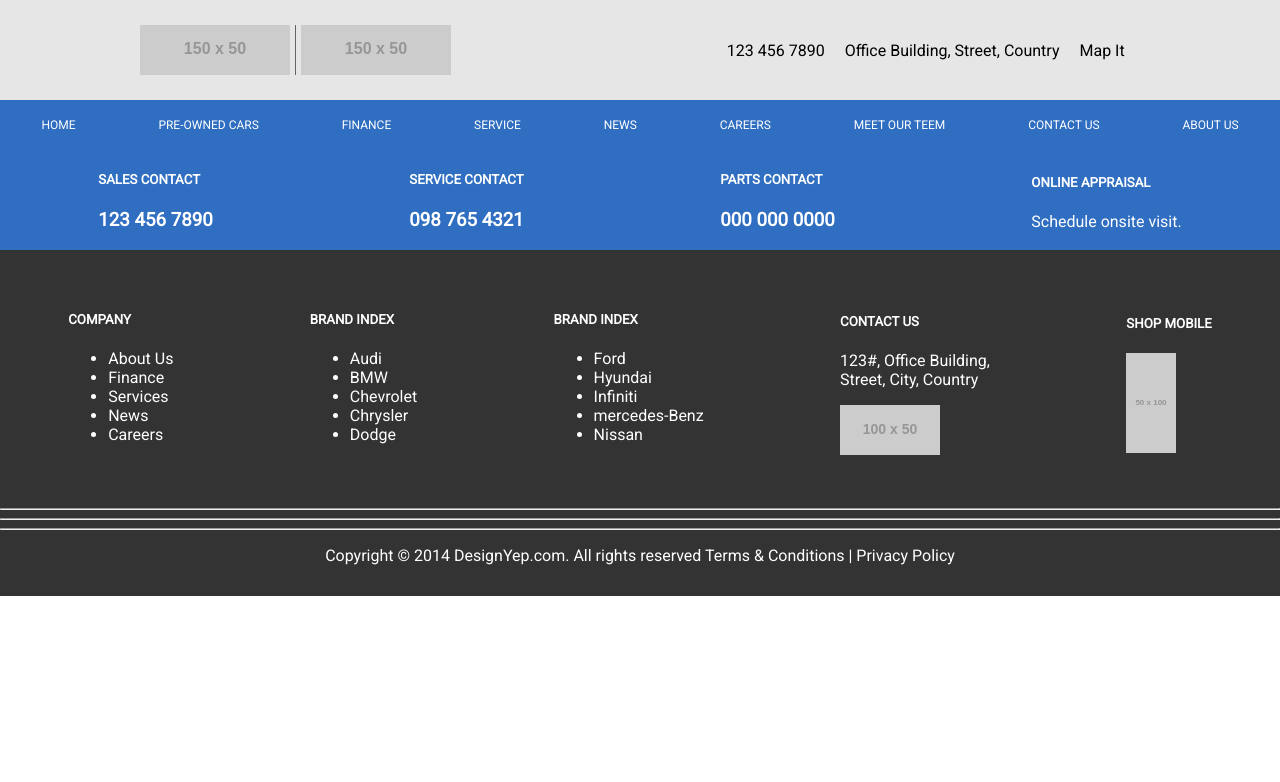
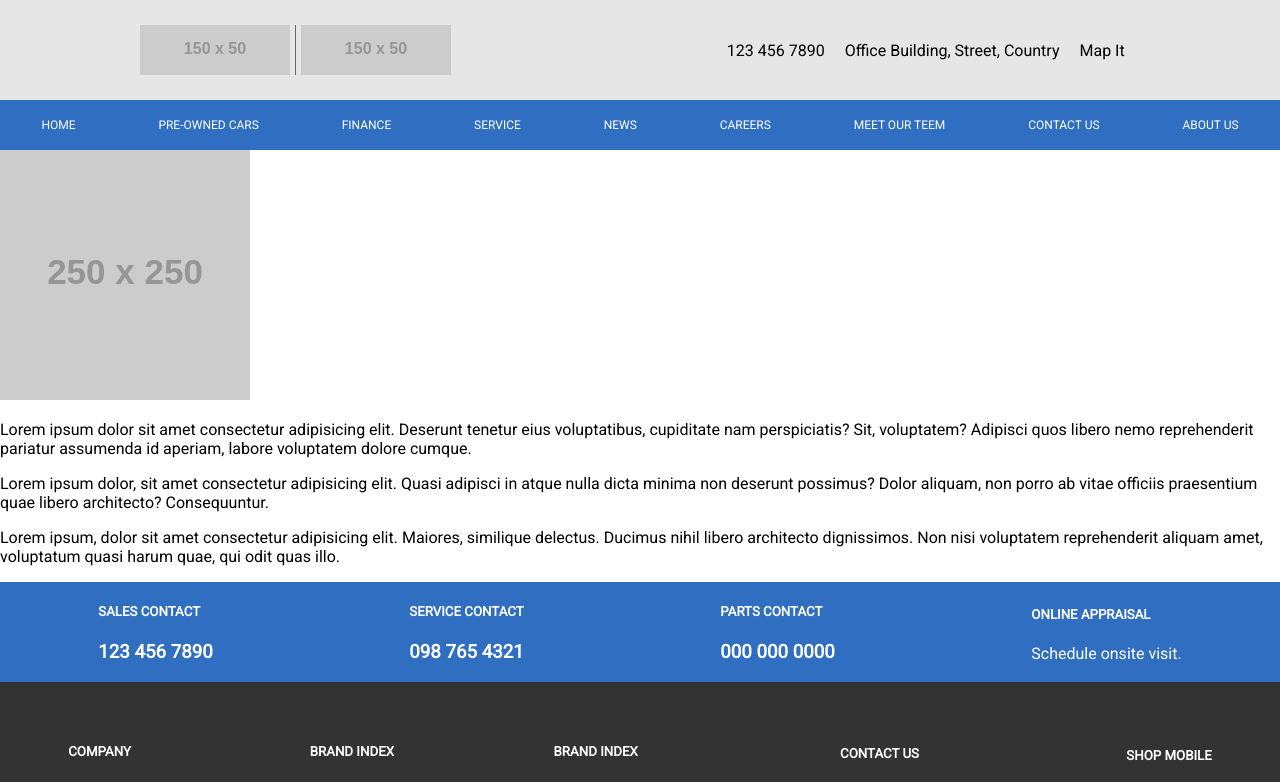
Before and after one commit to jlpritscher1/carzone-frontend, an Angular app: page /about in a window 1280 px wide. Before the commit this address led to /. Shown: the top 782 px of the page. Built offline with nearby package versions, Linux system fonts and the light colour scheme.

Commit message:
About Us Page

```diff
--- /dev/null
+++ b/src/app/about/about.component.html
@@ -0,0 +1,8 @@
+<body>
+    <div class="aboutus">
+        <img src="https://placehold.it/250x250" alt="About Us Placeholder">
+        <p>Lorem ipsum dolor sit amet consectetur adipisicing elit. Deserunt tenetur eius voluptatibus, cupiditate nam perspiciatis? Sit, voluptatem? Adipisci quos libero nemo reprehenderit pariatur assumenda id aperiam, labore voluptatem dolore cumque.</p>
+        <p>Lorem ipsum dolor, sit amet consectetur adipisicing elit. Quasi adipisci in atque nulla dicta minima non deserunt possimus? Dolor aliquam, non porro ab vitae officiis praesentium quae libero architecto? Consequuntur.</p>
+        <p>Lorem ipsum, dolor sit amet consectetur adipisicing elit. Maiores, similique delectus. Ducimus nihil libero architecto dignissimos. Non nisi voluptatem reprehenderit aliquam amet, voluptatum quasi harum quae, qui odit quas illo.</p>
+    </div>
+</body>
--- /dev/null
+++ b/src/app/about/about.component.ts
@@ -0,0 +1,15 @@
+import { Component, OnInit } from '@angular/core';
+
+@Component({
+  selector: 'app-about',
+  templateUrl: './about.component.html',
+  styleUrls: ['./about.component.scss']
+})
+export class AboutComponent implements OnInit {
+
+  constructor() { }
+
+  ngOnInit() {
+  }
+
+}
--- a/src/app/app-routing.module.ts
+++ b/src/app/app-routing.module.ts
@@ -3,11 +3,16 @@ import { Routes, RouterModule } from '@angular/router';
 
 import { HomeComponent } from '../app/home/home.component';
 import { ContactComponent } from '../app/contact/contact.component';
+import { AboutComponent } from '../app/about/about.component';
 
 const routes: Routes = [{
   path: '',
   component: HomeComponent
 }, {
+  path: 'about',
+  component: AboutComponent
+},
+{
   path: 'contact',
   component: ContactComponent
 }];
--- a/src/app/app.module.ts
+++ b/src/app/app.module.ts
@@ -8,6 +8,7 @@ import { HomeComponent } from './home/home.component';
 import { CarsComponent } from './cars/cars.component';
 import { FooterComponent } from './footer/footer.component';
 import { ContactComponent } from './contact/contact.component';
+import { AboutComponent } from './about/about.component';
 
 @NgModule({
   declarations: [
@@ -16,7 +17,8 @@ import { ContactComponent } from './contact/contact.component';
     HomeComponent,
     CarsComponent,
     FooterComponent,
-    ContactComponent
+    ContactComponent,
+    AboutComponent
   ],
   imports: [
     BrowserModule,
--- a/src/app/cars/cars.component.html
+++ b/src/app/cars/cars.component.html
@@ -12,6 +12,7 @@
     <h3>Mileage</h3>
     <p>Price</p>
     <input type="checkbox">
+    <i class="far fa-heart"></i>
   </div>
   <div>
     <img src="http://placehold.it/280x200" alt="">
@@ -19,6 +20,7 @@
     <h3>Mileage</h3>
     <p>Price</p>
     <input type="checkbox">
+    <i class="far fa-heart"></i>
   </div>
   <div>
     <img src="http://placehold.it/280x200" alt="">
@@ -26,6 +28,7 @@
     <h3>Mileage</h3>
     <p>Price</p>
     <input type="checkbox">
+    <i class="far fa-heart"></i>
   </div>
   <div>
     <img src="http://placehold.it/280x200" alt="">
@@ -33,6 +36,7 @@
     <h3>Mileage</h3>
     <p>Price</p>
     <input type="checkbox">
+    <i class="far fa-heart"></i>
   </div>
   <div>
     <img src="http://placehold.it/280x200" alt="">
@@ -40,6 +44,7 @@
     <h3>Mileage</h3>
     <p>Price</p>
     <input type="checkbox">
+    <i class="far fa-heart"></i>
   </div>
   <div>
     <img src="http://placehold.it/280x200" alt="">
@@ -47,5 +52,6 @@
     <h3>Mileage</h3>
     <p>Price</p>
     <input type="checkbox">
+    <i class="far fa-heart"></i>
   </div>
 </div>
--- a/src/app/nav/nav.component.html
+++ b/src/app/nav/nav.component.html
@@ -20,5 +20,5 @@
   <a>CAREERS</a>
   <a>MEET OUR TEEM</a>
   <a [routerLink]="['/contact']">CONTACT US</a>
-  <a>ABOUT US</a>
+  <a [routerLink]="['/about']">ABOUT US</a>
 </nav>
```
Also changed, not shown: src/app/about/about.component.scss (added), 1 other file (tests, documents, lock files or other folders).
